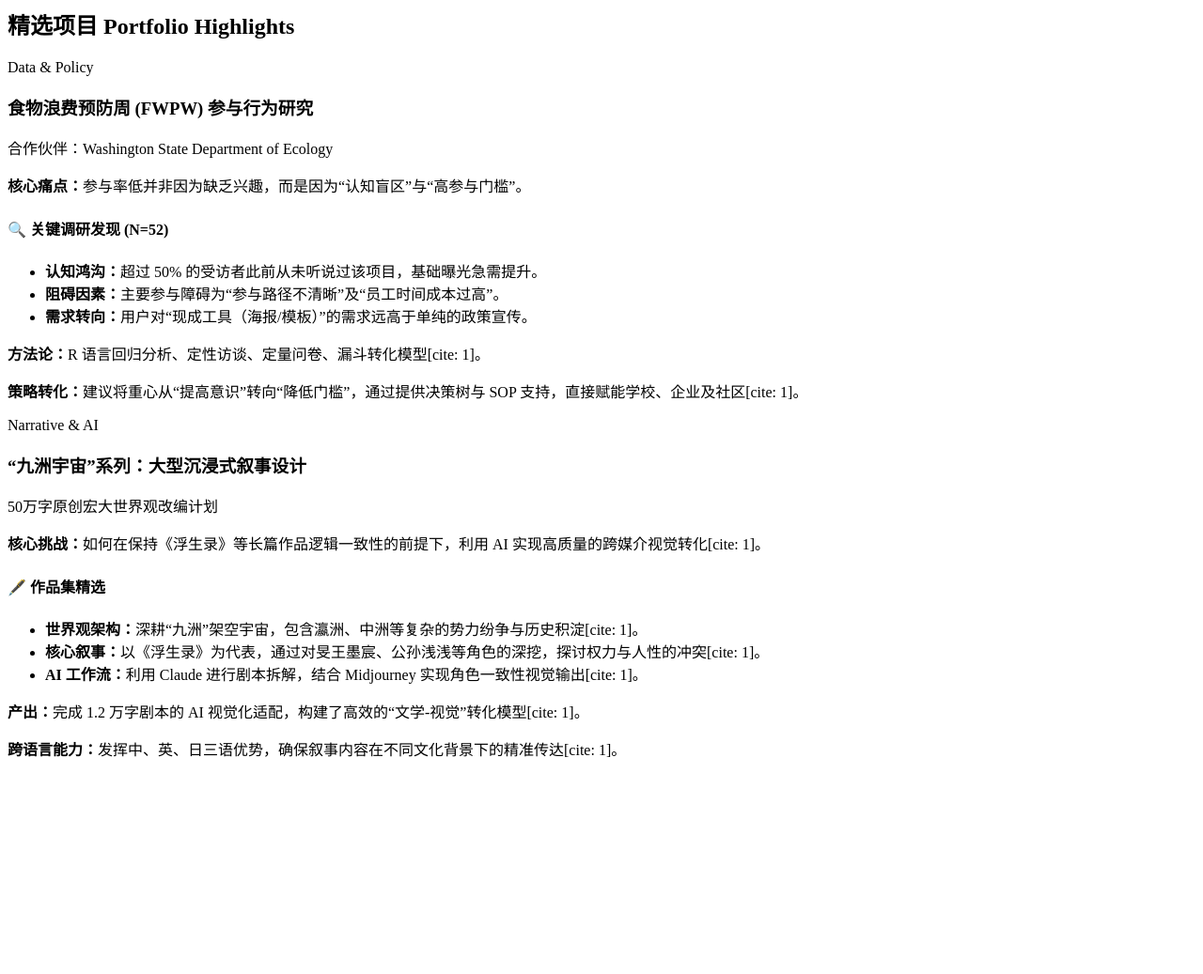
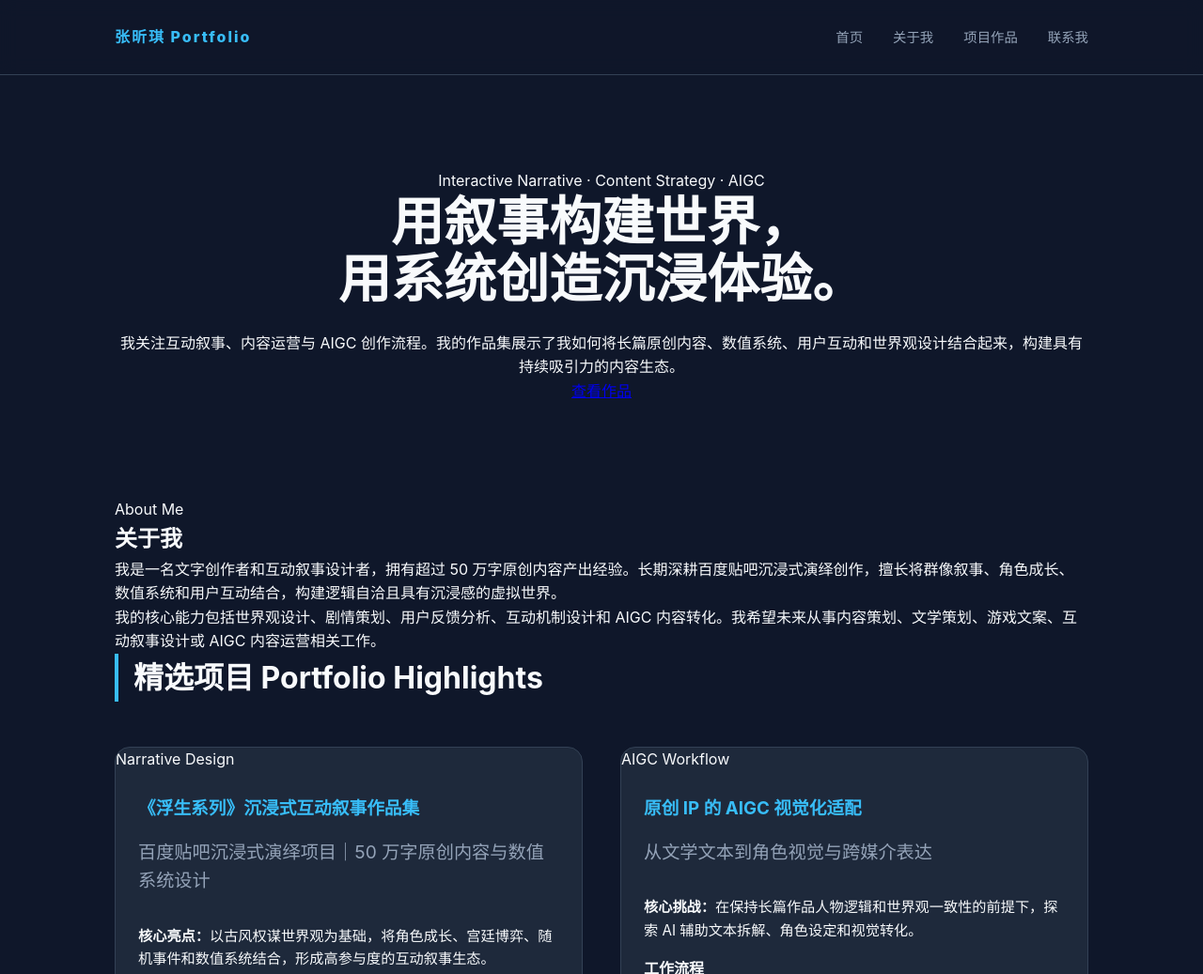
Before and after one commit to hennessyzhang4869-droid/Creating-Writing-Achievement, a plain HTML site: page index.html in a window 1280 px wide. Shown: the top 1037 px of the page at 94% size. Before the commit the page ends 825 px from the top, so only its background shows below. Drawn offline with Linux system fonts and the light colour scheme.

Commit message:
Update index.html

```diff
--- a/index.html
+++ b/index.html
@@ -1,60 +1,109 @@
-<!-- 项目展示：双驱动核心作品 -->
+<!DOCTYPE html>
+<html lang="zh-CN">
+<head>
+    <meta charset="UTF-8">
+    <meta name="viewport" content="width=device-width, initial-scale=1.0">
+    <title>张昕琪作品集</title>
+    <link rel="stylesheet" href="style.css">
+</head>
+
+<body>
+
+<nav class="navbar">
+    <div class="container nav-container">
+        <div class="logo">张昕琪 Portfolio</div>
+        <ul class="nav-links">
+            <li><a href="#home">首页</a></li>
+            <li><a href="#about">关于我</a></li>
+            <li><a href="#projects">项目作品</a></li>
+            <li><a href="#contact">联系我</a></li>
+        </ul>
+    </div>
+</nav>
+
+<header id="home" class="hero">
+    <div class="container hero-content">
+        <p class="eyebrow">Interactive Narrative · Content Strategy · AIGC</p>
+        <h1>用叙事构建世界，<br>用系统创造沉浸体验。</h1>
+        <p class="hero-description">
+            我关注互动叙事、内容运营与 AIGC 创作流程。我的作品集展示了我如何将长篇原创内容、数值系统、用户互动和世界观设计结合起来，构建具有持续吸引力的内容生态。
+        </p>
+        <a href="#projects" class="btn">查看作品</a>
+    </div>
+</header>
+
+<section id="about" class="about">
+    <div class="container about-grid">
+        <div>
+            <p class="section-label">About Me</p>
+            <h2>关于我</h2>
+        </div>
+
+        <div class="about-text">
+            <p>
+                我是一名文字创作者和互动叙事设计者，拥有超过 50 万字原创内容产出经验。长期深耕百度贴吧沉浸式演绎创作，擅长将群像叙事、角色成长、数值系统和用户互动结合，构建逻辑自洽且具有沉浸感的虚拟世界。
+            </p>
+            <p>
+                我的核心能力包括世界观设计、剧情策划、用户反馈分析、互动机制设计和 AIGC 内容转化。我希望未来从事内容策划、文学策划、游戏文案、互动叙事设计或 AIGC 内容运营相关工作。
+            </p>
+        </div>
+    </div>
+</section>
+
 <section id="projects">
     <div class="container">
         <h2 class="section-title">精选项目 Portfolio Highlights</h2>
 
         <div class="project-grid">
 
-            <!-- 维度 1: 公共政策与数据分析 -->
-            <div class="project-card data-project">
-                <div class="project-tag">Data & Policy</div>
+            <div class="project-card">
+                <div class="project-tag">Narrative Design</div>
                 <div class="project-info">
-                    <h3>食物浪费预防周 (FWPW) 参与行为研究</h3>
-                    <p class="subtitle">合作伙伴：Washington State Department of Ecology</p>
+                    <h3>《浮生系列》沉浸式互动叙事作品集</h3>
+                    <p class="subtitle">百度贴吧沉浸式演绎项目｜50 万字原创内容与数值系统设计</p>
 
                     <div class="project-summary">
-                        <p><strong>核心痛点：</strong>参与率低并非因为缺乏兴趣，而是因为“认知盲区”与“高参与门槛”。</p>
+                        <p><strong>核心亮点：</strong>以古风权谋世界观为基础，将角色成长、宫廷博弈、随机事件和数值系统结合，形成高参与度的互动叙事生态。</p>
                     </div>
 
                     <div class="data-findings">
-                        <h4>🔍 关键调研发现 (N=52)</h4>
+                        <h4>项目成果</h4>
                         <ul>
-                            <li><strong>认知鸿沟：</strong>超过 50% 的受访者此前从未听说过该项目，基础曝光急需提升。</li>
-                            <li><strong>阻碍因素：</strong>主要参与障碍为“参与路径不清晰”及“员工时间成本过高”。</li>
-                            <li><strong>需求转向：</strong>用户对“现成工具（海报/模板）”的需求远高于单纯的政策宣传。</li>
+                            <li><strong>内容规模：</strong>累计完成超过 50 万字原创互动叙事内容。</li>
+                            <li><strong>系统设计：</strong>设计等级晋升、体质分层、家世显赫度、才艺技能等多套成长机制。</li>
+                            <li><strong>用户互动：</strong>通过剧情选择、随机事件和 NPC 流言系统增强玩家沉浸感。</li>
                         </ul>
                     </div>
 
                     <div class="details">
-                        <p><strong>方法论：</strong>R 语言回归分析、定性访谈、定量问卷、漏斗转化模型[cite: 1]。</p>
-                        <p><strong>策略转化：</strong>建议将重心从“提高意识”转向“降低门槛”，通过提供决策树与 SOP 支持，直接赋能学校、企业及社区[cite: 1]。</p>
+                        <p><strong>方法论：</strong>环境叙事、数值策划、多分支剧情、用户反馈迭代。</p>
+                        <p><strong>岗位适配：</strong>适用于内容策划、游戏文案、互动叙事设计、AIGC 内容运营等方向。</p>
                     </div>
                 </div>
             </div>
 
-            <!-- 维度 2: 叙事设计与 AI 适配 -->
-            <div class="project-card creative-project">
-                <div class="project-tag">Narrative & AI</div>
+            <div class="project-card">
+                <div class="project-tag">AIGC Workflow</div>
                 <div class="project-info">
-                    <h3>“九洲宇宙”系列：大型沉浸式叙事设计</h3>
-                    <p class="subtitle">50万字原创宏大世界观改编计划</p>
+                    <h3>原创 IP 的 AIGC 视觉化适配</h3>
+                    <p class="subtitle">从文学文本到角色视觉与跨媒介表达</p>
 
                     <div class="project-summary">
-                        <p><strong>核心挑战：</strong>如何在保持《浮生录》等长篇作品逻辑一致性的前提下，利用 AI 实现高质量的跨媒介视觉转化[cite: 1]。</p>
+                        <p><strong>核心挑战：</strong>在保持长篇作品人物逻辑和世界观一致性的前提下，探索 AI 辅助文本拆解、角色设定和视觉转化。</p>
                     </div>
 
-                    <div class="creative-highlights">
-                        <h4>🖋️ 作品集精选</h4>
+                    <div class="data-findings">
+                        <h4>工作流程</h4>
                         <ul>
-                            <li><strong>世界观架构：</strong>深耕“九洲”架空宇宙，包含瀛洲、中洲等复杂的势力纷争与历史积淀[cite: 1]。</li>
-                            <li><strong>核心叙事：</strong>以《浮生录》为代表，通过对旻王墨宸、公孙浅浅等角色的深挖，探讨权力与人性的冲突[cite: 1]。</li>
-                            <li><strong>AI 工作流：</strong>利用 Claude 进行剧本拆解，结合 Midjourney 实现角色一致性视觉输出[cite: 1]。</li>
+                            <li><strong>文本拆解：</strong>提炼人物性格、关系线、场景氛围和剧情冲突。</li>
+                            <li><strong>视觉设定：</strong>将角色外貌、服饰、身份和情绪转化为可视化提示词。</li>
+                            <li><strong>内容迭代：</strong>根据角色一致性和审美效果反复调整 AI 输出。</li>
                         </ul>
                     </div>
 
                     <div class="details">
-                        <p><strong>产出：</strong>完成 1.2 万字剧本的 AI 视觉化适配，构建了高效的“文学-视觉”转化模型[cite: 1]。</p>
-                        <p><strong>跨语言能力：</strong>发挥中、英、日三语优势，确保叙事内容在不同文化背景下的精准传达[cite: 1]。</p>
+                        <p><strong>工具使用：</strong>Claude、ChatGPT、Midjourney 等 AIGC 工具。</p>
+                        <p><strong>产出价值：</strong>提升原创 IP 的跨媒介展示能力，为内容运营和视觉传播提供素材基础。</p>
                     </div>
                 </div>
             </div>
@@ -62,3 +111,15 @@
         </div>
     </div>
 </section>
+
+<section id="contact" class="contact">
+    <div class="container contact-content">
+        <h2>联系我</h2>
+        <p>如果你对我的文字创作、互动叙事设计或 AIGC 内容项目感兴趣，欢迎与我联系。</p>
+        <p class="contact-info">Email: your-email@example.com</p>
+    </div>
+</section>
+
+<script src="script.js"></script>
+</body>
+</html>
```
